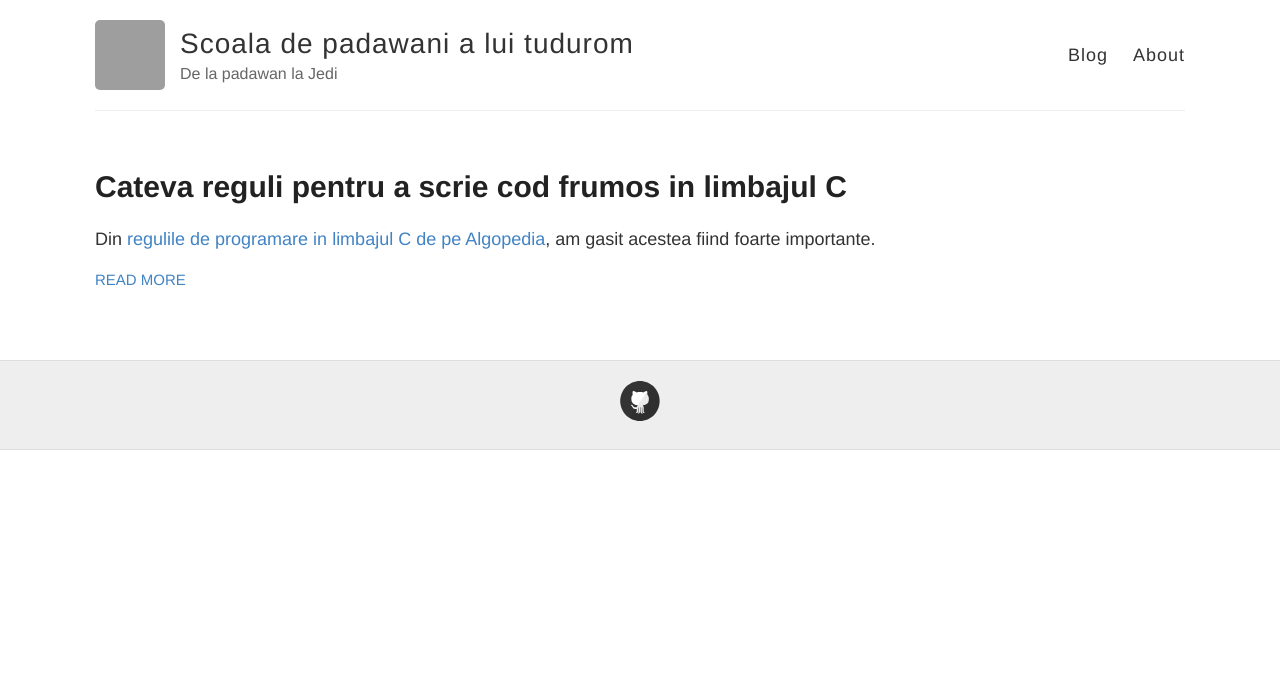
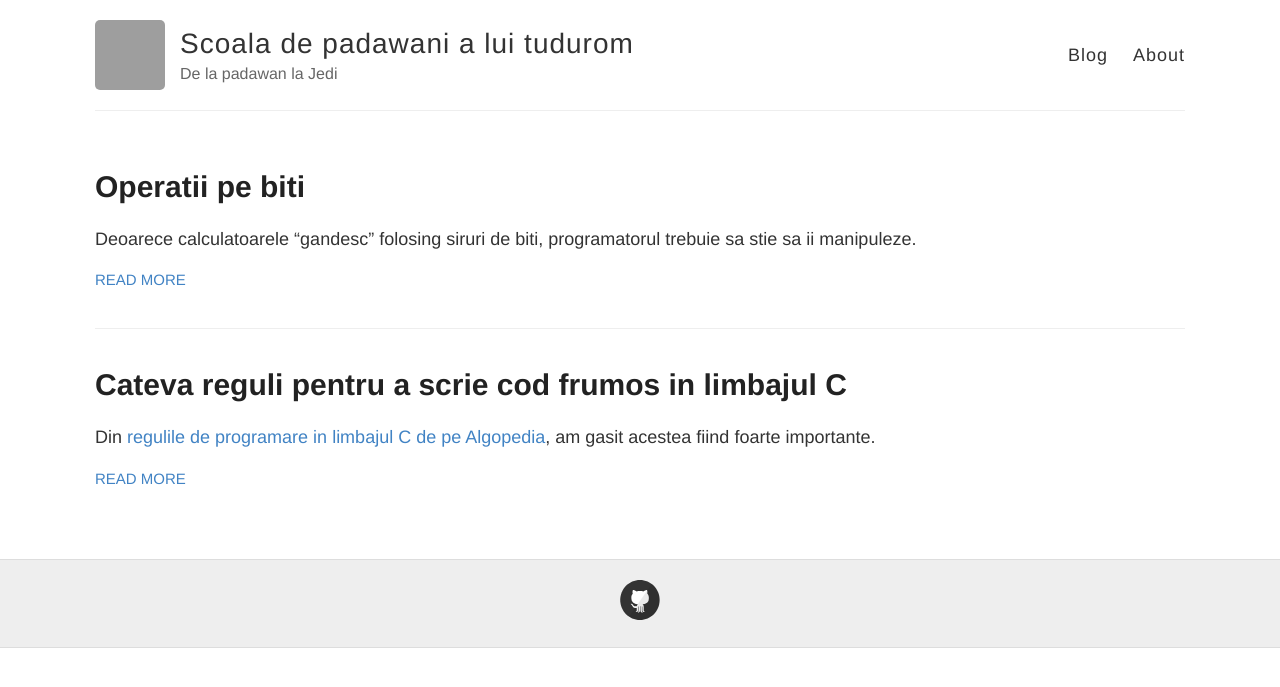
Before and after one commit to tudurom/padawans, a Jekyll site: the page built from index.html, in a window 1280 px wide. Shown: the top 687 px of the page. Built offline with Jekyll 4.4.1, drawn with Linux system fonts in a browser that asks for light colours; Markdown is read by kramdown in place of the engine named in the settings; part of the change alters nothing that is shown; grey boxes are pictures that could not be loaded.

Commit message:
Lectie noua: operatii pe biti

```diff
--- a/_config.yml
+++ b/_config.yml
@@ -21,7 +21,7 @@ footer-links:
   email:
   facebook:
   flickr:
-  github: tudurom/padawan
+  github: tudurom/padawans
   instagram:
   linkedin:
   pinterest:
--- /dev/null
+++ b/_posts/2015-10-13-operatii-pe-biti.md
@@ -0,0 +1,123 @@
+---
+layout: post
+title: Operatii pe biti
+---
+
+Deoarece calculatoarele "gandesc" folosing siruri de biti, programatorul trebuie
+sa stie sa ii manipuleze.
+
+## Ce este un *bit*?
+
+Un bit este o cifra egala cu 0 sau cu 1.
+
+Procesoarele calculatoarelor stocheaza toate numerele pe care opereaza (totul este un numar in procesor)
+in baza 2, folosind impulsuri electrice. 0 inseamna ca nu trece curent, 1 inseamna ca trece curent.
+
+De aceea, calculatoarele opereaza pe cifre binare; este cel mai usor mod.
+
+V-ati putea intreba "dar ele pot sa opereze si pe numere reale si cu caractere!".
+
+Nu tocmai.
+
+Numerele reale sunt si ele *aproximate* in numere binare. De aceea nu poti sa exprimi o fractie zecimala periodica.
+
+Caracterele sunt codificate prin [codul ASCII](https://ro.wikipedia.org/wiki/ASCII) sau [Unicode](https://ro.wikipedia.org/wiki/Unicode)(care include codul ASCII).
+
+Atunci cand calculatorul ii spune monitorului ce sa afiseze, el defapt ii trimite o secventa de biti care ii spun ce pixeli sa aprinda.
+
+## Operatii pe biti
+
+### Operatorul `not`
+
+In C se noteaza cu `~`.
+
+El inverseaza bitii unui numar. Exemplu:
+
+Reprezentarea in baza 2 a lui 5 este `00000101`. Inversand bitii =>
+`~5 = -6 = 11111010 (binar)`.
+
+### Operatorul `and` (`&`)
+
+Definitie:
+
+1 & 0 = 0
+1 & 1 = 1
+0 & 0 = 0
+0 & 1 = 0
+
+Adica: daca cei doi biti sunt 1, atunci returneaza 1.
+
+Exemplu:
+
+24 in binar -> `011000`
+63 in binar -> `111111`
+24 & 63 -> -> `011000` = 24
+
+### Operatorul `or` (`|`)
+
+Definitie:
+
+1 | 0 = 1
+1 | 1 = 1
+0 | 0 = 0
+0 | 1 = 1
+
+Adica: daca unul dintre biti este 1, returneaza 1.
+
+Exemplu:
+
+420 in binar -> `110100100`
+137 in binar -> `010001001`
+420 | 137 -> `110101101` = 429
+
+### Operatorul `xor` (`^`)
+
+Adica *exclusive or* sau *sau exclusiv*.
+
+Definitite:
+
+1 ^ 0 = 1
+1 ^ 1 = 0
+0 ^ 0 = 0
+0 ^ 1 = 1
+
+Adica: returneaza 1 daca si numai daca un singur bit este egal cu 1.
+
+Exemplu:
+
+90 in binar -> `1011010`
+42 in binar -> `0101010`
+90 ^ 42     -> `1110000`
+
+### Operatorul shift left (`<<`)
+
+Primeste 2 numere (a si b). Muta fiecare bit din numarul `a` cu `b` pozitii spre stanga.
+
+Exemplu:
+
+12 -> `01100`
+12 << 1 -> `11000`
+
+**Observatie**: `a << b` = a * 2<sup>b</sup>.
+
+### Operatorul shift right (`>>`)
+
+Primeste 2 numere (a si b). Muta fiecare bit din numarul `a` cu `b` pozitii spre dreapta.
+
+Exemplu:
+
+12 -> `01100`
+12 >> 1 -> `00110`
+
+**Observatie**: `a >> b` = a / 2<sup>b</sup>.
+Deoarece operatiile pe biti sunt mai rapide de cat impartirile (intotdeauna), pentru impartiriile la puteriile lui 2 este recomandat operatorul shift right, deoarece este mai rapid.
+
+## Lectura
+[Lectia depre operatii pe biti de pe Algopedia](http://algopedia.ro/wiki/index.php/Clasele_11-12_lec%C8%9Bia_6_-_22_oct_2014#Opera.C8.9Bii_pe_bi.C8.9Bi).
+
+Este de la clasele 11-12. Nu va speriati :smile:!
+
+# Tema
+
+* Scrieti un program (in C) care citeste de la tastatura un numar `n` si afiseza la consola reprezentarea lui `n` in baza 2, folosind operatii pe biti.
+* Problema [laborator de pe VianuArena](http://varena.ro/problema/laborator). Incercati sa o rezolvati folosind cat mai multe operatii pe biti.
```
Also changed, not shown: 2015-10-13-operatii-pe-biti.md (added).
